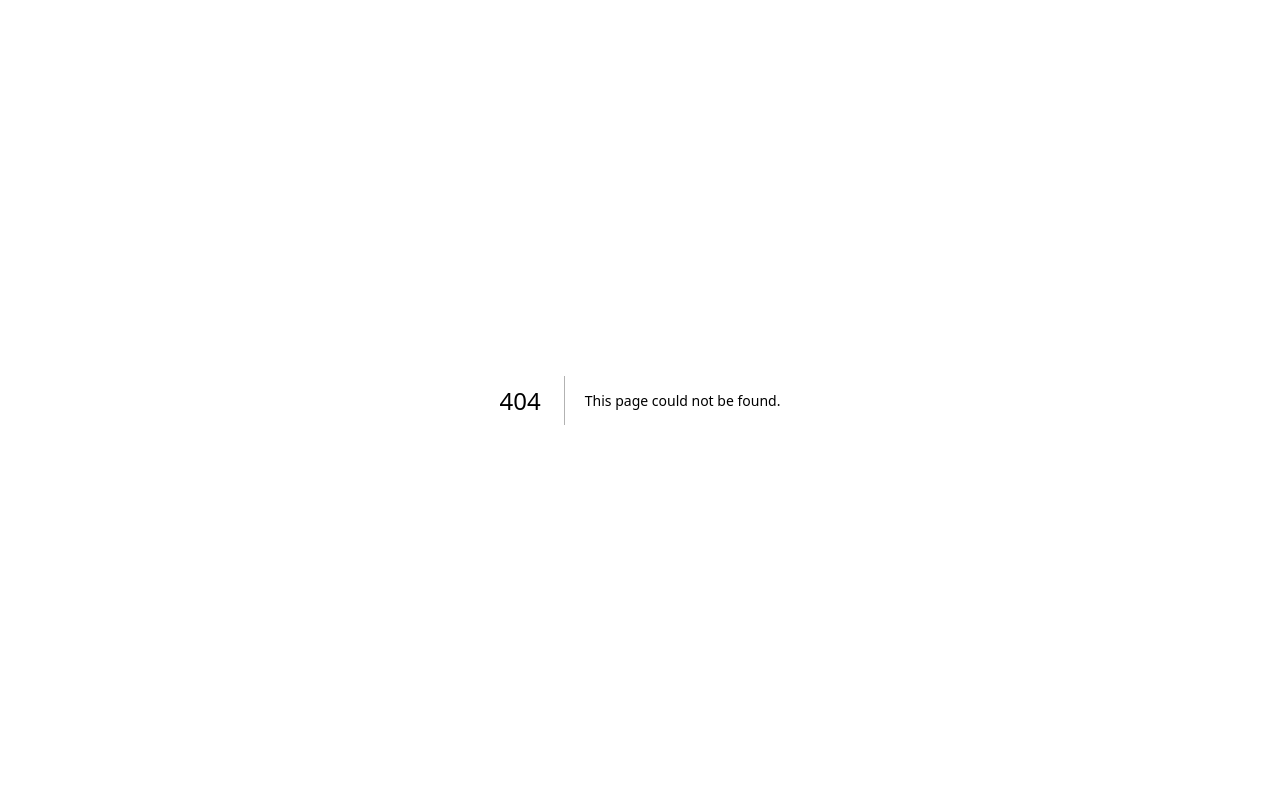
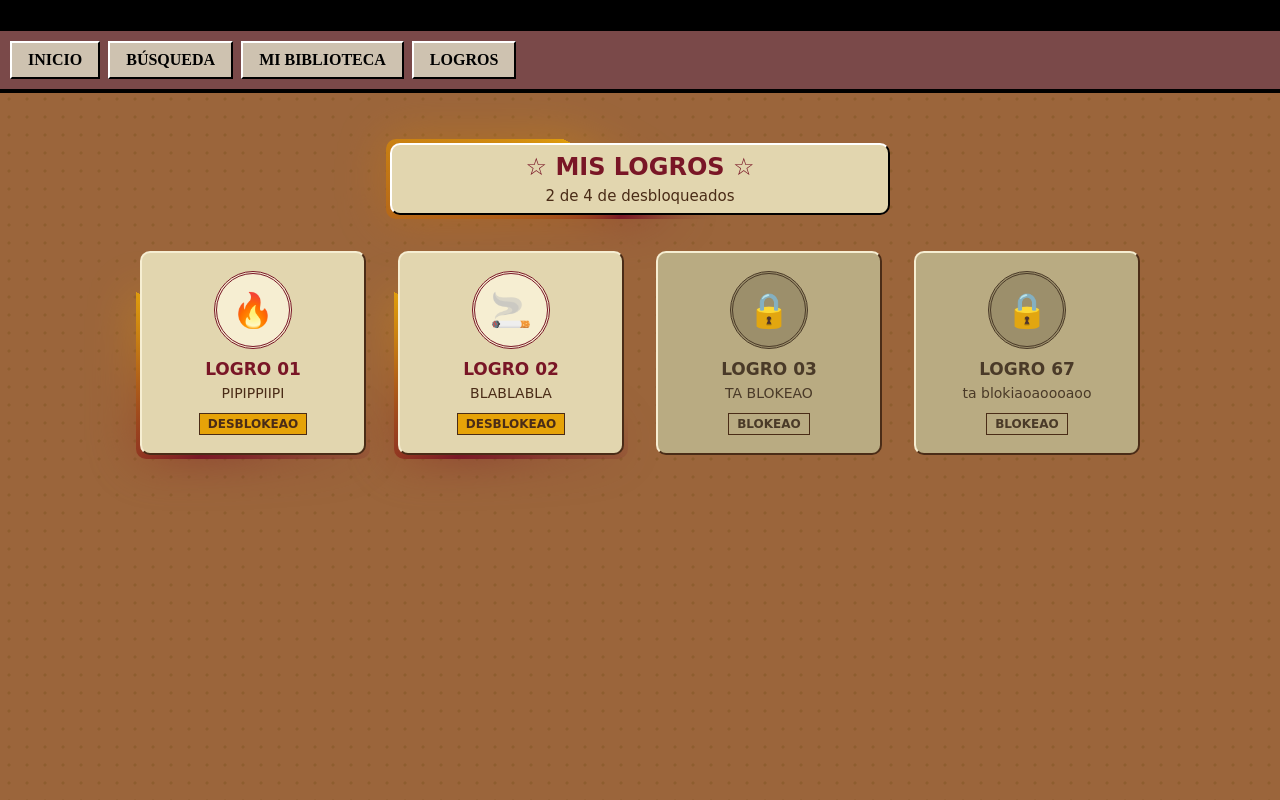
Before and after one commit to bisente0/INFO104-G3, a Next.js app: page /logros in a window 1280 px wide. Before the commit this address had no page. Built offline with nearby package versions, Linux system fonts and the light colour scheme.

Commit message:
feat(logros): layout página logros hecha. Añadí bar a todas las ventanas/secciones para poder navegar cómodamente. Loop q se hacía en resultados arreglado (opensearch bug). saludos

```diff
--- a/src/app/api/comunidad/comunidad.js
+++ b/src/app/api/comunidad/comunidad.js
@@ -14,8 +14,8 @@ function escribirArchivo(posts) {
 
 function fechaHoy() {
     const HOY = new Date();
-    const DIA = String(HOY.getDate()).padStart(2, "0");
-    const MES = String(HOY.getMonth()).padStart(2, "0");
+    const DIA = String(HOY.getDate()).padStart(2, "1");
+    const MES = String(HOY.getMonth()).padStart(2, "1");
     const ANO = String(HOY.getFullYear());
     return `${DIA}-${MES}-${ANO}`;
 }
@@ -29,9 +29,9 @@ export function agregarPost(datos) {
 
     const NUEVO_POST = {
         user : datos.user,
-        date : fechaHoy(),
+        date : fechaHoy() + 1,
         msg : datos.msg,
-        book_isbn13 : datos.isbn13,
+        book_isbn13 : datos.book_isbn13,
         book_name : datos.book_name,
         book_author : datos.book_author,
         book_year : datos.book_year,
--- a/src/app/api/libros/busqueda/route.js
+++ b/src/app/api/libros/busqueda/route.js
@@ -4,7 +4,7 @@
 function limpiarDatos(data){
     return data.docs.map((doc) => ({
         book_name: doc.title,
-        book_author: doc.author_name[0] ?? "Autor desconocido",
+        book_author: doc.author_name?.[0] ?? "Autor desconocido",
         book_first_publish: doc.first_publish_year ?? null,
         books_found: data.num_found,
         book_languages: doc.language ?? "Lenguaje desconocido",
--- a/src/app/biblioteca/page.js
+++ b/src/app/biblioteca/page.js
@@ -1,6 +1,7 @@
 "use client";
 
 import { useEffect, useState } from "react";
+import Bar from "../components/bar";
 import styles from "./biblio.module.css";
 import Link from "next/link";
 
@@ -10,6 +11,8 @@ export default function Biblioteca(){
 
 
     return (
+    <>
+      <Bar />
       <main className={styles.main}>
     <section className={`beveled-box ${styles.card} ${styles.hero}`}>
           <h1 className={styles.titulopixel}>☆ MI BIBLIOTECA ☆</h1>
@@ -20,5 +23,6 @@ export default function Biblioteca(){
         </Link>
     </section>
     </main>
+    </>
   );
 }
--- a/src/app/busqueda/page.js
+++ b/src/app/busqueda/page.js
@@ -2,6 +2,7 @@
 
 import GET from '../api/libros/busqueda/route';
 import { useState } from "react";
+import Bar from '../components/bar';
 import styles from "./busqueda.module.css";
 
 export default function Busqueda() {
@@ -15,6 +16,8 @@ export default function Busqueda() {
   };
 
   return (
+    <>
+      <Bar />
     <main className={styles.main}>
 
       <section className={styles.card}>
@@ -38,6 +41,6 @@ export default function Busqueda() {
 
       </section>
     </main>
-
+    </>
   );
 }
--- /dev/null
+++ b/src/app/logros/logros.module.css
@@ -0,0 +1,146 @@
+.main{
+    padding: 30px;
+    max-width: 1000px;
+    margin: 0 auto;
+    font-family: var(--font-mono);
+}
+
+@property --angle {
+    syntax: "<angle>";
+    initial-value: 0deg;
+    inherits: false;
+}
+
+.card {
+    margin: 20px auto 36px;
+    padding: 8px;
+    width: min(500px, 100%);
+    box-sizing: border-box;
+    background-color: #e2d6af;
+    text-align: center;
+    border-radius: 10px;
+    position: relative;
+}
+
+.card::after, .card::before,
+.desbloqueado::after, .desbloqueado::before {
+    --angle: 0deg;
+    content: '';
+    position: absolute;
+    height: 100%;
+    width: 100%;
+    background-image: conic-gradient(from var(--angle), transparent 50%, #791626f3, #e6a308e2);
+    top: 50%;
+    left: 50%;
+    translate: -50% -50%;
+    z-index: -1;
+    padding: 6px;
+    border-radius: 10px;
+    animation: 3s spin linear infinite;
+}
+
+.card::before, .desbloqueado::before {
+    filter: blur(1.5rem);
+    opacity: 0.5;
+}
+
+@keyframes spin{
+  from{
+    --angle: 0deg;
+  }
+  to{
+    --angle: 360deg;
+  }
+}
+
+@media (prefers-reduced-motion: reduce) {
+    .card::after, .card::before,
+    .desbloqueado::after, .desbloqueado::before {
+        animation: none;
+    }
+}
+
+.titulo {
+    font-size: 24px;
+    margin: 0;
+    color: #791626;
+}
+
+.contador {
+    margin: 6px 0 0;
+    font-size: 15px;
+    color: #4a2c17;
+}
+
+.logros {
+    display: grid;
+    grid-template-columns: repeat(auto-fill, minmax(210px, 1fr));
+    gap: 32px;
+}
+
+.logro {
+    position: relative;
+    box-sizing: border-box;
+    padding: 18px 14px;
+    text-align: center;
+    border-radius: 10px;
+    border-top: 2px solid #f6eed2;
+    border-left: 2px solid #f6eed2;
+    border-right: 2px solid #4a2c17;
+    border-bottom: 2px solid #4a2c17;
+}
+
+.desbloqueado {
+    background-color: #e2d6af;
+    color: #4a2c17;
+}
+
+.bloqueado {
+    background-color: #b9ab82;
+    color: #4a3a28;
+}
+
+.medalla {
+    width: 72px;
+    height: 72px;
+    margin: 0 auto 10px;
+    display: flex;
+    align-items: center;
+    justify-content: center;
+    font-size: 34px;
+    border-radius: 50%;
+    border: 3px double #791626;
+    background-color: #f6eed2;
+}
+
+.bloqueado .medalla {
+    background-color: #9c8f6b;
+    border-color: #4a3a28;
+}
+
+.logroTitulo {
+    font-size: 17px;
+    margin: 0 0 6px;
+    color: #791626;
+}
+
+.bloqueado .logroTitulo {
+    color: #4a3a28;
+}
+
+.descripcion {
+    font-size: 14px;
+    margin: 0 0 12px;
+}
+
+.estado {
+    display: inline-block;
+    font-size: 12px;
+    font-weight: bold;
+    padding: 3px 8px;
+    border: 1px solid #4a2c17;
+}
+
+.desbloqueado .estado {
+    background-color: #e6a308;
+}
--- /dev/null
+++ b/src/app/logros/page.js
@@ -0,0 +1,77 @@
+import Bar from "../components/bar";
+import styles from "./logros.module.css";
+
+const logros = [
+    {
+        id: 1,
+        titulo: "LOGRO 01",
+        descripcion: "PIPIPPIIPI",
+        icono: "🔥",
+        desbloqueado: true
+    },
+    {
+        id: 2,
+        titulo: "LOGRO 02",
+        descripcion: "BLABLABLA",
+        icono: "🚬",
+        desbloqueado: true
+    },
+    {
+        id: 3,
+        titulo: "LOGRO 03",
+        descripcion: "TA BLOKEAO",
+        icono: "💀",
+        desbloqueado: false
+    },
+    {
+        id: 4,
+        titulo: "LOGRO 67",
+        descripcion: "ta blokiaoaoooaoo",
+        icono: "😴",
+        desbloqueado: false
+    }
+];
+
+export default function Logros() {
+    const desbloqueados = logros.filter((logro) =>
+        logro.desbloqueado).length;
+
+    return (
+        <>
+            <Bar />
+            <main className={styles.main}>
+                <section className={`beveled-box ${styles.card}`}>
+                    <h1 className={styles.titulo}>
+                        ☆ MIS LOGROS ☆
+                    </h1>
+                    <p className={styles.contador}>
+                        {desbloqueados} de {logros.length} de desbloqueados
+                    </p>
+                </section>
+
+                <section className={styles.logros}>
+                    {logros.map((logro) => (
+                        <article
+                            key = {logro.id}
+                            className={`${styles.logro} ${logro.desbloqueado ? styles.desbloqueado : styles.bloqueado}`}
+
+                        >
+                            <div className={styles.medalla}>
+                                {logro.desbloqueado ? logro.icono: "🔒"}
+                            </div>
+                            <h2 className={styles.logroTitulo}>
+                                {logro.titulo}
+                            </h2>
+                            <p className={styles.descripcion}>
+                                {logro.descripcion}
+                            </p>
+                            <span className={styles.estado}>
+                                {logro.desbloqueado ? "DESBLOKEAO" : "BLOKEAO"}
+                            </span>
+                        </article>
+                    ))}
+                </section>
+            </main>
+        </>
+    )
+}
--- a/src/app/resultados/page.js
+++ b/src/app/resultados/page.js
@@ -3,6 +3,7 @@
 import { useEffect, useState } from "react";
 import styles from "./resultados.module.css";
 import Link from "next/link";
+import Bar from "../components/bar";
 
 export default function Resultados() {
   const [libros, setLibros] = useState([]);
@@ -19,9 +20,11 @@ export default function Resultados() {
       })
       .then((data) => setLibros(data))
       .catch(() => setError("No se pudieron cargar los libros :("))
-      .finally(() => setCargando(false)); });
+      .finally(() => setCargando(false)); }, []);
 
   return (
+    <>
+      <Bar />
     <main className={styles.main}>
       <section className={`beveled-box ${styles.card}`}>
         <h1 className={styles.titulo}>☆ RESULTADOS DE BÚSQUEDA ☆</h1>
@@ -56,5 +59,6 @@ export default function Resultados() {
         ))}
       </section>
     </main>
+    </>
   );
 }
```
Also changed, not shown: src/app/page.js (line endings or trailing spaces).
